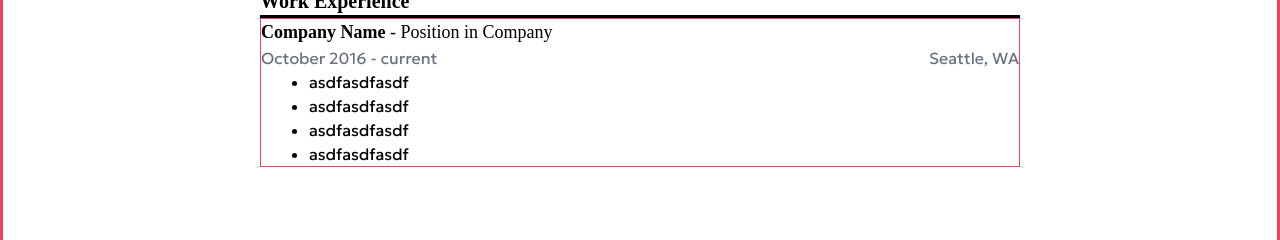
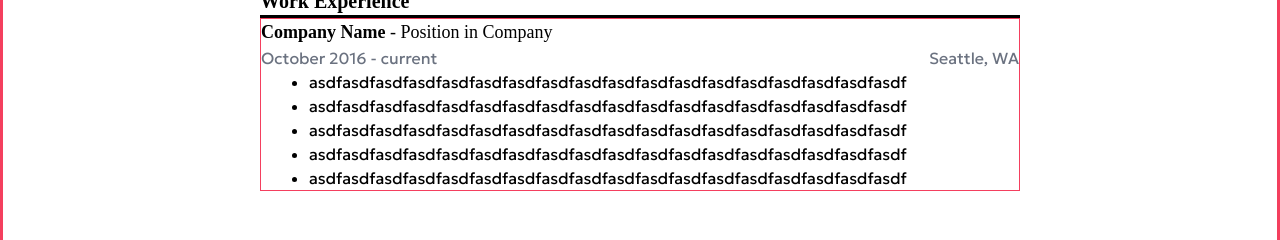
Before and after one commit to HarikrishnanYPR1707/EcliptiQ, a React (Vite) app: page /templates/sde/slr in a window 1280 px wide. Shown: the part 447-687 px from the top of the page. Built offline with nearby package versions, Linux system fonts and the light colour scheme; no server answers; a web font is replaced by a local one.

Commit message:
Added duplication code for reference

```diff
--- a/src/components/resumeTemplates/SdeSlr.jsx
+++ b/src/components/resumeTemplates/SdeSlr.jsx
@@ -55,10 +55,12 @@ const SdeSlr = () => {
             <div className="border border-rose-500">
               {/* experience-1 */}
               <div className="">
+                {/* header section */}
                 <h1 className="font-timesNewRoman text-[18px]">
                   <span className="font-bold">Company Name</span> {" - "}
                   <span className="">Position in Company</span>
                 </h1>
+                {/* Date and place section */}
                 <div className="flex items-center justify-between text-gray-500">
                   <p className="">
                     <span className="">October 2016</span>
@@ -67,11 +69,15 @@ const SdeSlr = () => {
                   </p>
                   <p className="">Seattle, WA</p>
                 </div>
+                {/* description section - 1 */}
                 <ul className="ml-12 list-disc">
-                  <li className="">asdfasdfasdf</li>
-                  <li className="">asdfasdfasdf</li>
-                  <li className="">asdfasdfasdf</li>
-                  <li className="">asdfasdfasdf</li>
+                  {Array(5)
+                    .fill(true)
+                    .map((item, i) => (
+                      <li key={i} className="">
+                        asdfasdfasdfasdfasdfasdfasdfasdfasdfasdfasdfasdfasdfasdfasdfasdfasdfasdf
+                      </li>
+                    ))}
                 </ul>
               </div>
             </div>
```
